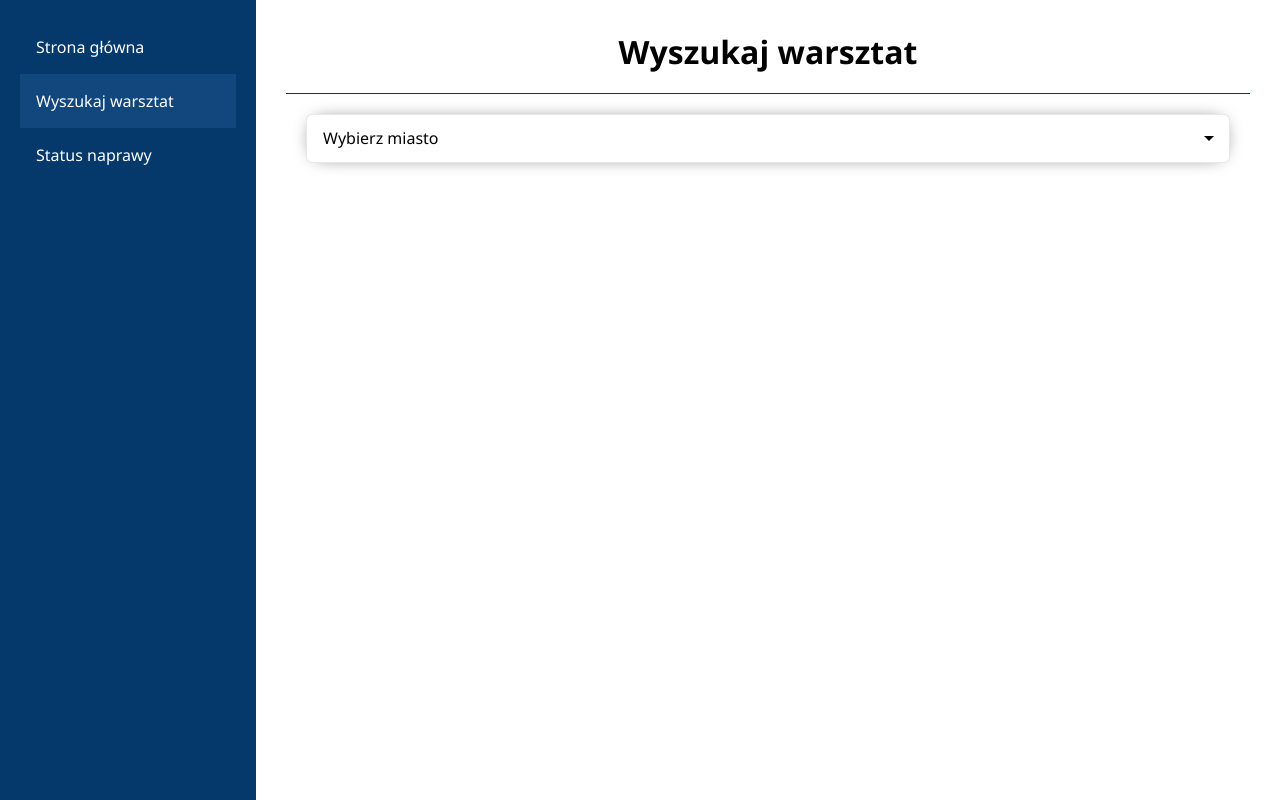
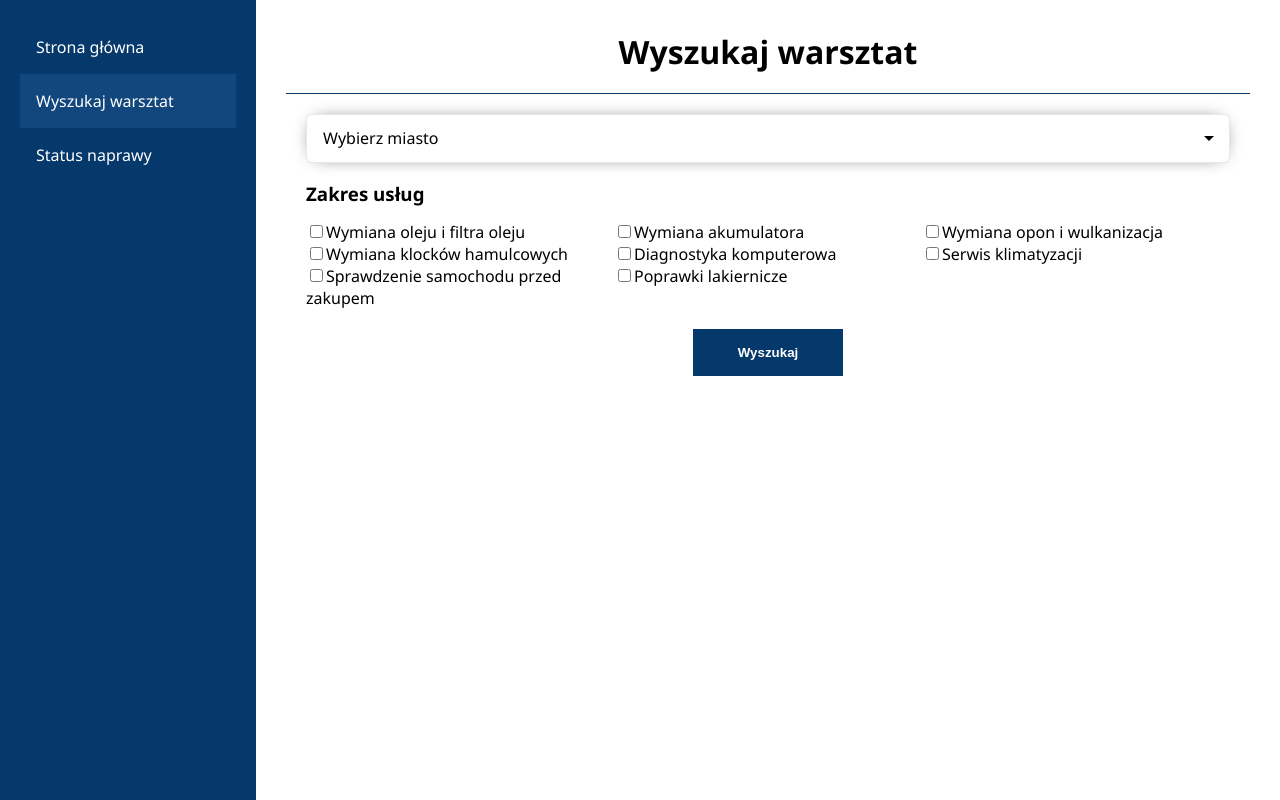
Before and after one commit to MichalWolnyDev/carservice-app, a Vue app: page /warsztaty in a window 1280 px wide. Built offline with nearby package versions, Linux system fonts and the light colour scheme.

Commit message:
checkbox comp, button comp

```diff
--- /dev/null
+++ b/src/components/Inputs/Button.vue
@@ -0,0 +1,31 @@
+<template>
+  <div>
+    <button class="button">
+      <slot>
+        </slot>
+    </button>
+  </div>
+</template>
+<script>
+export default {
+  name: "Button",
+};
+</script>
+<style lang="scss">
+.button {
+        background-color: $darkBlue;
+    color: #fff;
+    outline: none;
+    border: 0;
+    padding: 1rem;
+    min-width: 150px;
+    max-width: 100%;
+    cursor: pointer;
+    font-weight: 600;
+    transition: all .3s ease-in-out;
+
+    &:hover {
+        background-color: $blueActive;
+    }
+}
+</style>
--- /dev/null
+++ b/src/components/Inputs/Checkbox.vue
@@ -0,0 +1,28 @@
+<template>
+  <div>
+    <label>
+      <input type="checkbox" :value="inputVal" v-model="model" />
+      <span>{{ label }}</span>
+    </label>
+  </div>
+</template>
+<script>
+export default {
+    name: 'Checkbox',
+    props: {
+        label: String,
+        inputVal: String,
+        value: Array
+    },
+    computed: {
+        model: {
+            get() {
+                return this.value;
+            },
+            set(value){
+                this.$emit("input", value);
+            }
+        }
+    }
+}
+</script>
--- a/src/views/Warsztaty.vue
+++ b/src/views/Warsztaty.vue
@@ -13,18 +13,43 @@
               @input="chooseOption($event)"
             />
           </div>
-
-
         </div>
+        <div class="">
+          <div class="services">
+            <h3 class="services__title">Zakres usług</h3>
+            <div class="services__wrap">
+              <Checkbox
+              v-for="(service, index) in services"
+                :label="service.label"
+                :inputVal="service.val"
+                :key="index"
+                class="services__item"
+                v-model="selectedServices"
+              />
+            </div>
+            <!-- <ul>
+              <li v-for="(item, index) in selectedServices" :key="index">
+                {{ item }}
+              </li>
+            </ul> -->
+          </div>
+        </div>
+      </div>
+      <div class="search__button">
+        <Button> Wyszukaj </Button>
       </div>
     </div>
   </div>
 </template>
 <script>
 import CustomSelect from "@/components/Inputs/CustomSelect.vue";
+import Button from "@/components/Inputs/Button.vue";
+import Checkbox from "@/components/Inputs/Checkbox.vue";
 export default {
   components: {
     CustomSelect,
+    Button,
+    Checkbox,
   },
   data() {
     return {
@@ -32,6 +57,41 @@ export default {
         localization: "",
       },
       cities: ["Warszawa", "Poznań", "Kraków", "Wrocław"],
+      services: [
+        {
+          label: "Wymiana oleju i filtra oleju",
+          val: "Wymiana oleju i filtra oleju"
+        },
+        {
+          label: "Wymiana akumulatora",
+          val: "Wymiana akumulatora"
+        },
+        {
+          label: "Wymiana opon i wulkanizacja",
+          val: "Wymiana opon i wulkanizacja"
+        },
+        {
+          label: "Wymiana klocków hamulcowych",
+          val: "Wymiana klocków hamulcowych"
+        },
+        {
+          label: "Diagnostyka komputerowa",
+          val: "Diagnostyka komputerowa"
+        },
+        {
+          label: "Serwis klimatyzacji",
+          val: "Serwis klimatyzacji"
+        },
+        {
+          label: "Sprawdzenie samochodu przed zakupem",
+          val: "Sprawdzenie samochodu przed zakupem"
+        },
+        {
+          label: "Poprawki lakiernicze",
+          val: "Poprawki lakiernicze"
+        },
+      ],
+      selectedServices: [],
     };
   },
   methods: {
@@ -58,9 +118,31 @@ export default {
     margin: 20px;
     flex: 1;
 
-    @media(max-width: 320px){
+    @media (max-width: 320px) {
       margin: 20px 0;
     }
   }
+
+  &__button {
+    display: flex;
+    justify-content: center;
+    margin: 20px;
+  }
+}
+
+.services {
+  &__wrap{
+    margin: 0 20px;
+    display: flex;
+    flex-wrap: wrap;
+  }
+  &__item {
+    width: calc(100%/3);
+  }
+  &__title {
+    margin: 0 20px;
+    padding-bottom: 15px;
+
+  }
 }
 </style>
```
